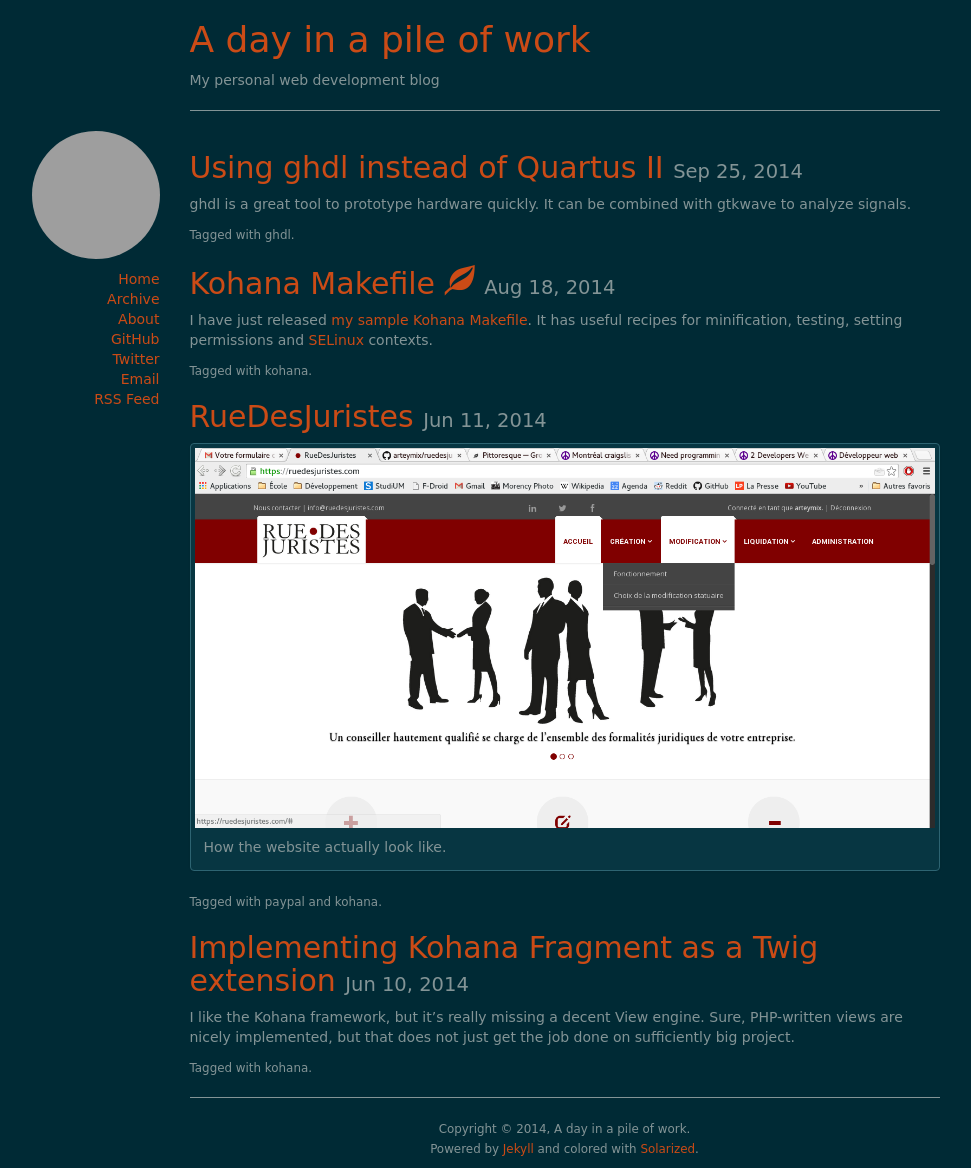
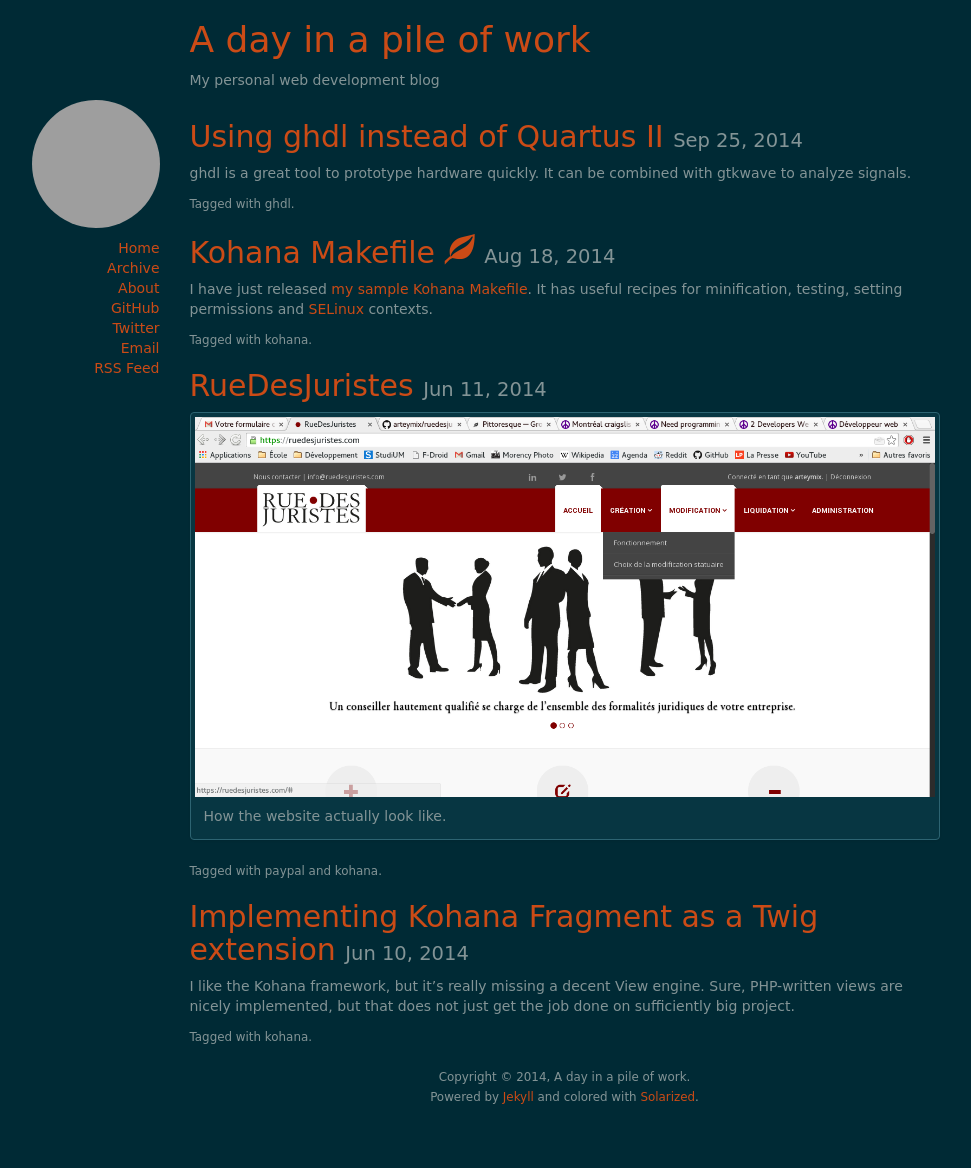
Before and after one commit to arteymix/arteymix.github.io, a Jekyll site: the page built from index.html, in a window 1280 px wide. Shown: the whole page, without its empty margins (173-1144 px from the left). Built offline with Jekyll 4.4.1, drawn with Linux system fonts in a browser that asks for light colours; some web fonts are replaced; the list of posts is cut into pages by our own code; comment, search, counter and statistics services are not loaded; after the commit the page ends 1126 px from its top, so only the background shows below that; grey boxes are pictures that could not be loaded.

Commit message:
More esthetic without <hr>. 20px margin at top and bottom of footer.

```diff
--- a/_layouts/default.html
+++ b/_layouts/default.html
@@ -28,7 +28,6 @@
               <a href="/">{{ site.name }}</a>
             </h1>
             <p>{{ site.description }}</p>
-            <hr/>
           </div>
         </div>
     </header>
@@ -61,9 +60,7 @@
 
           {{ content }}
 
-          <hr/>
-
-          <footer class="text-center">
+          <footer class="text-center" style="margin-top: 20px; margin-bottom: 20px;">
             <p class="copyright">
               <small>
                 Copyright &copy; {{ site.time | date: '%Y' }}, {{ site.name }}.<br/>
```
